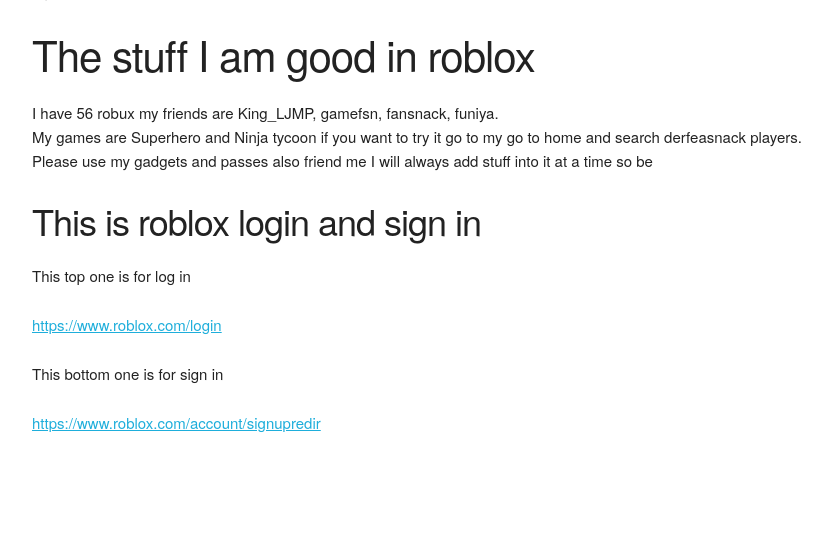
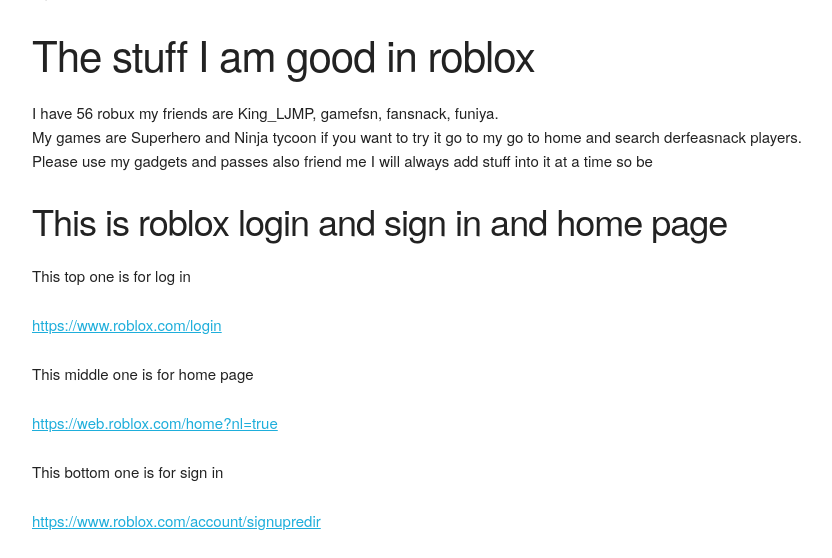
Before and after one commit to Derfea/my_website, a Flask app: page /roblox in a window 1280 px wide. Shown: the part 290-848 px from the top of the page, without its empty margins (128-960 px from the left). Before the commit the page ends 722 px from the top, so only its background shows below. Run offline with Flask 2, Linux system fonts and the light colour scheme.

Commit message:
Scotland

```diff
--- a/templates/Roblox.html
+++ b/templates/Roblox.html
@@ -7,6 +7,7 @@
     <div class="container">
         <img src="https://1000logos.net/wp-content/uploads/2017/07/Color-Roblox-Logo.png" height="100px" width="250px" alt=""/>
         <img src="https://corp.roblox.com/wp-content/uploads/2017/01/Roblox_Logo_Blog_Header_Gray.jpg" height="100px" width="250px" alt=""/>
+        <img src="https://i.ytimg.com/vi/bnfrkM8bVTs/maxresdefault.jpg" height="100px" width="250px" alt=""/>
     </div>
     </html>
         <meta charset="UTF-8">
@@ -45,9 +46,11 @@
         My games are Superhero and Ninja tycoon if you want to try it go to my go to home and search derfeasnack players.<br/>
         Please use my gadgets and passes also friend me I will always add stuff into it at a time so be </p>
             </div>
-            <h3>This is roblox login and sign in</h3>
+            <h3>This is roblox login and sign in and home page</h3>
             <p>This top one is for log in</p>
-            <p><a href="https:// www.roblox.com/login">https://www.roblox.com/login</a></p>
+            <p><a href="https://www.roblox.com/login">https://www.roblox.com/login</a></p>
+            <p>This middle one is for home page</p>
+            <p><a href="https://web.roblox.com/home?nl=true">https://web.roblox.com/home?nl=true</a></p>
             <p>This bottom one is for sign in</p>
             <p><a href="https://www.roblox.com/account/signupredir">https://www.roblox.com/account/signupredir</a></p>
     </body>
```
